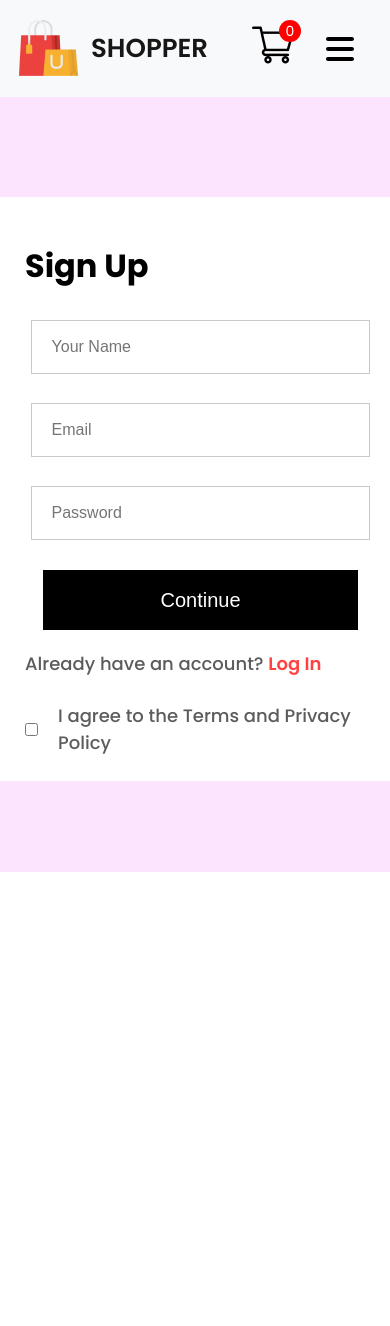
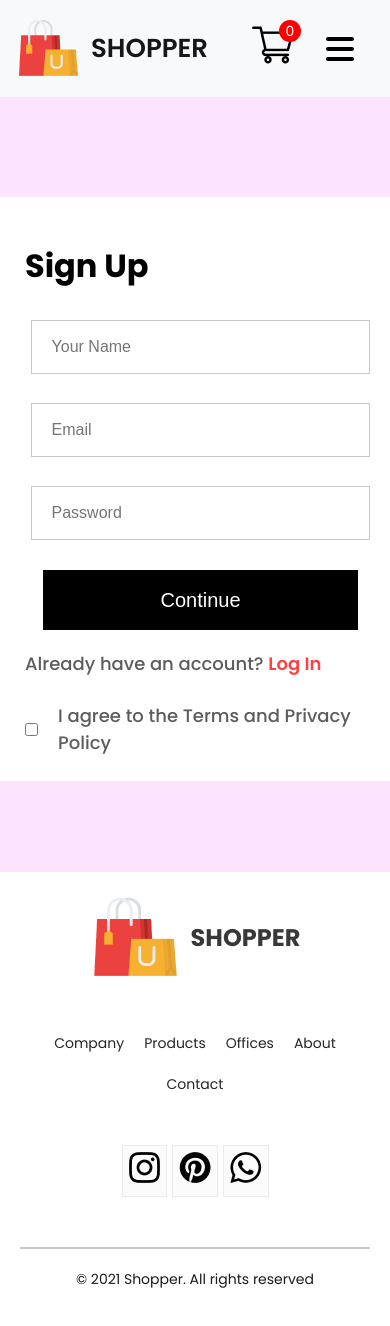
Before and after one commit to AhmedMustafaEl-Zahaby/e-commerce, a React (Create React App) app in the folder frontend/: page /login in a window 390 px wide. Shown: the top 1326 px of the page. Before the commit the page ends 872 px from the top, so only its background shows below. Built offline with nearby package versions, Linux system fonts and the light colour scheme.

Commit message:
footer was responsive

```diff
--- a/frontend/src/App.js
+++ b/frontend/src/App.js
@@ -38,7 +38,7 @@ class App extends Component {
             <Route path="/login" element={<LoginSignUp />} />
           </Routes>
         </Router>
-        {/* <Footer /> */}
+        <Footer />
       </div>
     );
   }
--- a/frontend/src/Components/Footer/Footer.css
+++ b/frontend/src/Components/Footer/Footer.css
@@ -1,29 +1,39 @@
+/* Base styles */
+
 .footer {
   display: flex;
   flex-direction: column;
   justify-content: center;
   align-items: center;
-  gap: 50px;
+  gap: 30px; /* Reduced the vertical gap */
+  padding: 20px; /* Added padding for better spacing */
 }
 
 .footer-logo {
   display: flex;
   align-items: center;
-  gap: 20px;
+  gap: 10px; /* Reduced the gap for smaller screens */
+  margin-bottom: 20px; /* Added margin for better spacing */
 }
 
 .footer-logo p {
   color: #383838;
-  font-size: 46px;
+  font-size: 32px; /* Reduced font size for smaller screens */
   font-weight: 700;
+  margin: 0; /* Removed margin for better alignment */
 }
 
 .footer-links {
   display: flex;
+  padding: 0;
+  flex-wrap: wrap; /* Allow links to wrap to multiple lines */
+  gap: 20px; /* Reduced the gap for smaller screens */
+  color: #252525;
+  font-size: 16px; /* Reduced font size for smaller screens */
+  margin-bottom: 20px; /* Added margin for better spacing */
   list-style: none;
-  gap: 50px;
-  color: #252525;
-  font-size: 20px;
+  align-items: center;
+  justify-content: center;
 }
 
 .footer-links li {
@@ -32,12 +42,12 @@
 
 .footer-social-icons {
   display: flex;
-  gap: 20px;
+  gap: 10px; /* Reduced the gap for smaller screens */
+  margin-bottom: 20px; /* Added margin for better spacing */
 }
 
 .social-icon-container {
-  padding: 10px;
-  padding-bottom: 6px;
+  padding: 8px; /* Reduced padding for smaller screens */
   background: #fbfbfb;
   border: 1px solid #ebebeb;
   cursor: pointer;
@@ -47,16 +57,41 @@
   display: flex;
   flex-direction: column;
   align-items: center;
-  gap: 30px;
+  gap: 20px; /* Reduced the gap for smaller screens */
   width: 100%;
-  margin-bottom: 30px;
   color: #1a1a1a;
-  font-size: 20px;
+  font-size: 16px; /* Reduced font size for smaller screens */
+  margin-bottom: 20px; /* Added margin for better spacing */
 }
+
 .footer-copyrights hr {
-  width: 80%;
-  height: 3px;
+  width: 100%; /* Adjusted width for smaller screens */
+  height: 2px; /* Reduced height for smaller screens */
   background: #c7c7c7;
   border: none;
-  border-radius: 10px;
+  border-radius: 5px; /* Reduced border radius for smaller screens */
 }
+
+/* Media Queries for responsiveness */
+
+@media screen and (max-width: 768px) {
+  .footer-logo p {
+    font-size: 24px;
+  }
+
+  .footer-links {
+    font-size: 14px;
+  }
+
+  .footer-social-icons {
+    gap: 5px;
+  }
+
+  .social-icon-container {
+    padding: 6px;
+  }
+
+  .footer-copyrights {
+    font-size: 14px;
+  }
+}
```
